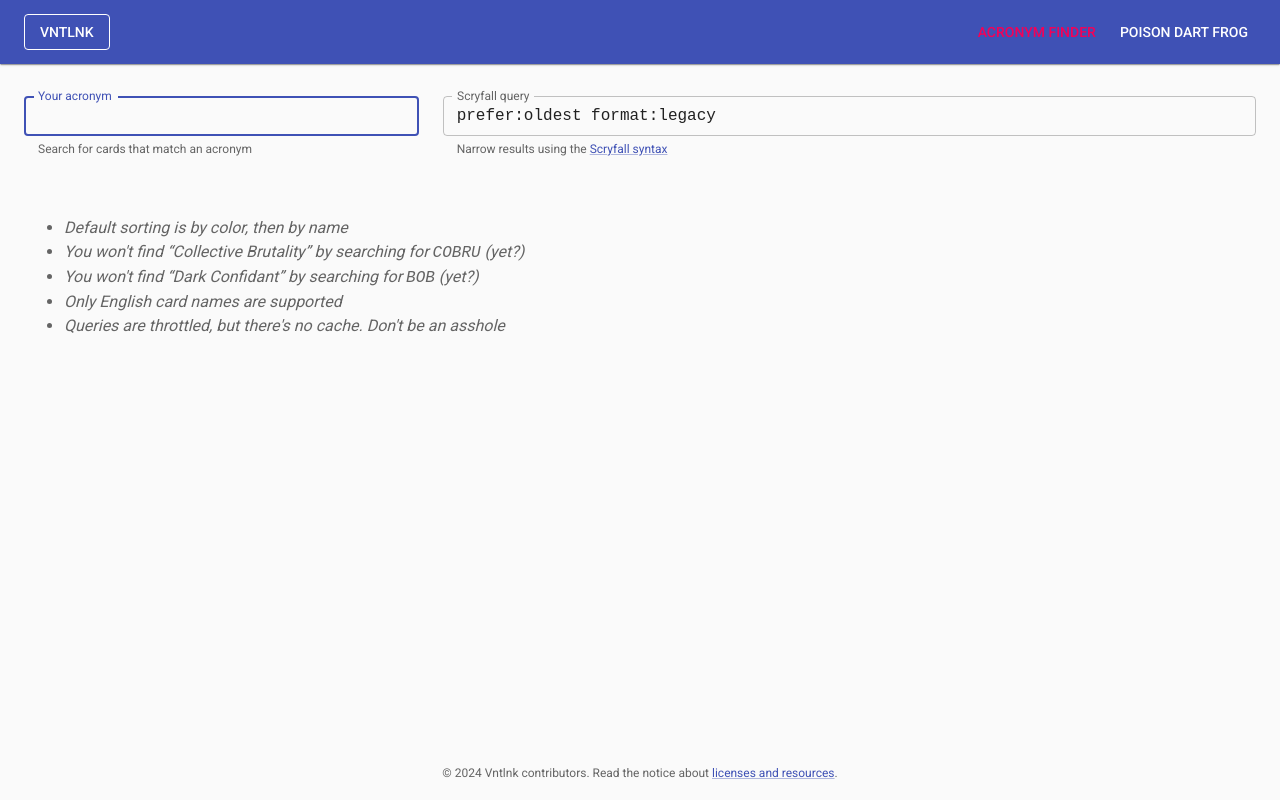
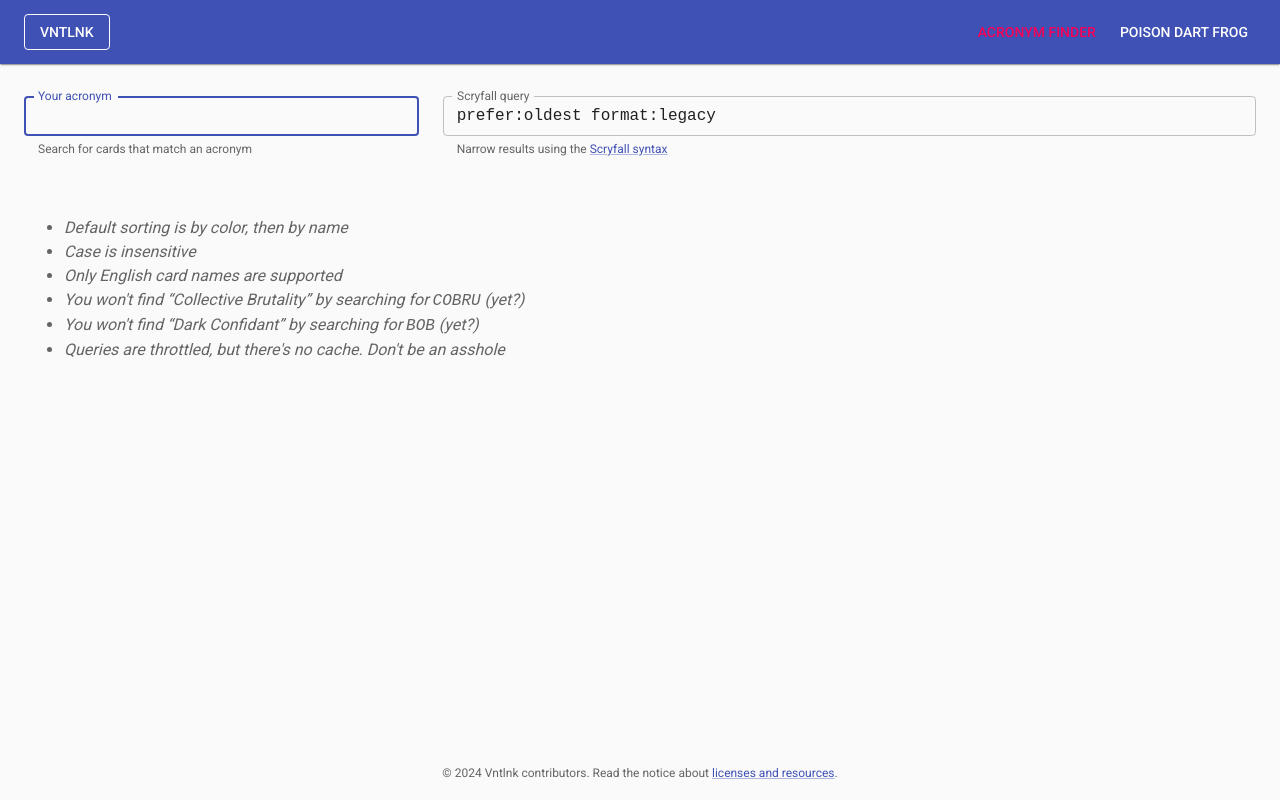
Before and after one commit to angrybacon/vntlnk, a Next.js app: page /acronymfinder in a window 1280 px wide. Built offline with nearby package versions, Linux system fonts and the light colour scheme.

Commit message:
feat(acronymfinder): add support for uncommon characters

```diff
--- a/modules/AcronymFinder/AcronymFinder.tsx
+++ b/modules/AcronymFinder/AcronymFinder.tsx
@@ -7,6 +7,7 @@ import { useEffect, useState, type ChangeEvent } from 'react';
 import { Link } from '~/components/Link';
 import { TextFieldWithReset } from '~/components/TextFieldWithReset';
 import { useDebounce } from '~/hooks/useDebounce';
+import { Help } from '~/modules/AcronymFinder/Help';
 import { scry, type Card, type Warning } from '~/modules/AcronymFinder/scry';
 
 const DEFAULT_FILTER = 'prefer:oldest format:legacy';
@@ -96,24 +97,7 @@ export const AcronymFinder = () => {
       )}
       {!error && !cards.length && (
         <Grid size={12} sx={{ display: 'flex', mt: 4 }}>
-          <Typography
-            component="ul"
-            sx={{ color: 'text.secondary', fontStyle: 'italic' }}
-          >
-            <li>Default sorting is by color, then by name</li>
-            <li>
-              You won't find &ldquo;Collective Brutality&rdquo; by searching for{' '}
-              <code>COBRU</code> (yet?)
-            </li>
-            <li>
-              You won't find &ldquo;Dark Confidant&rdquo; by searching for{' '}
-              <code>BOB</code> (yet?)
-            </li>
-            <li>Only English card names are supported</li>
-            <li>
-              Queries are throttled, but there's no cache. Don't be an asshole
-            </li>
-          </Typography>
+          <Help />
         </Grid>
       )}
       {cards.length > 0 && (
--- /dev/null
+++ b/modules/AcronymFinder/Help.tsx
@@ -0,0 +1,21 @@
+import { Typography } from '@mui/material';
+
+export const Help = () => (
+  <Typography
+    component="ul"
+    sx={{ color: 'text.secondary', fontStyle: 'italic' }}
+  >
+    <li>Default sorting is by color, then by name</li>
+    <li>Case is insensitive</li>
+    <li>Only English card names are supported</li>
+    <li>
+      You won't find &ldquo;Collective Brutality&rdquo; by searching for{' '}
+      <code>COBRU</code> (yet?)
+    </li>
+    <li>
+      You won't find &ldquo;Dark Confidant&rdquo; by searching for{' '}
+      <code>BOB</code> (yet?)
+    </li>
+    <li>Queries are throttled, but there's no cache. Don't be an asshole</li>
+  </Typography>
+);
--- a/modules/AcronymFinder/scry.ts
+++ b/modules/AcronymFinder/scry.ts
@@ -35,10 +35,10 @@ const API = 'https://api.scryfall.com/cards/search';
 
 export const scry = async (options: { extra: string; query: string }) => {
   const { extra, query } = options;
-  const pattern = query.split('').map((character) => `\\b${character}\\w*`);
+  const pattern = query.split('').map((character) => `\\b${character}[^-\\s]*`);
   const parameters: string = Object.entries({
     order: 'color',
-    q: `name:\/^${pattern.join('\\s')}$\/ ${extra}`,
+    q: `name:\/^${pattern.join('[-\\s]')}$\/ ${extra}`,
   })
     .map(([key, value]) => `${key}=${encodeURIComponent(value)}`)
     .join('&');
```
